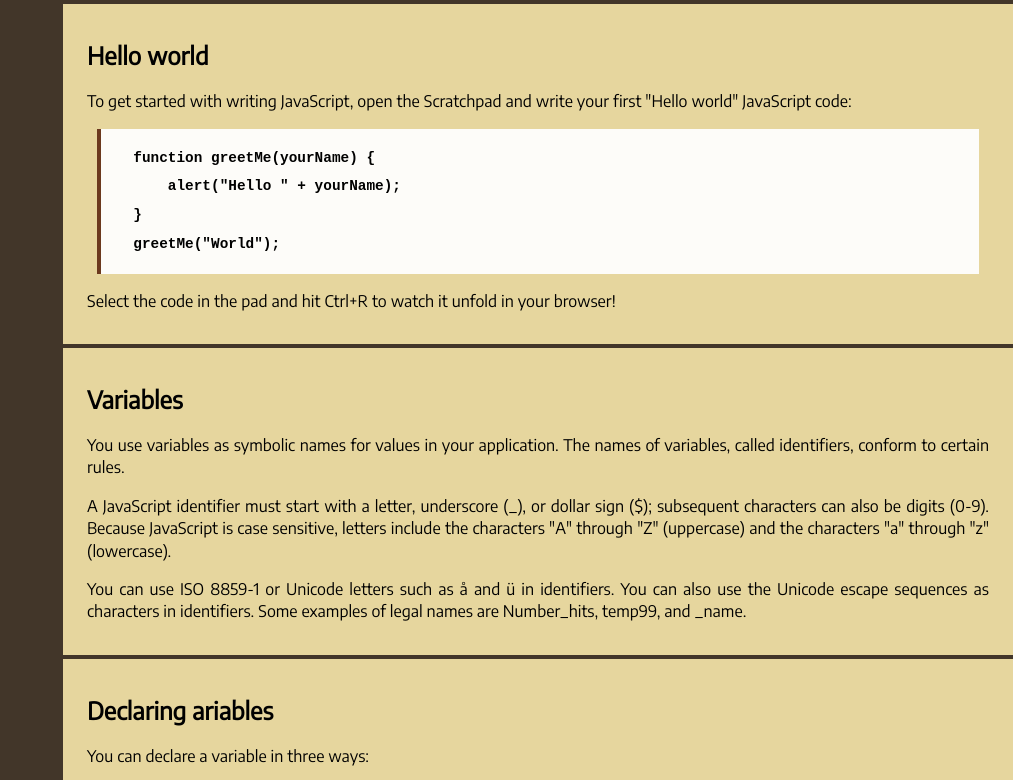
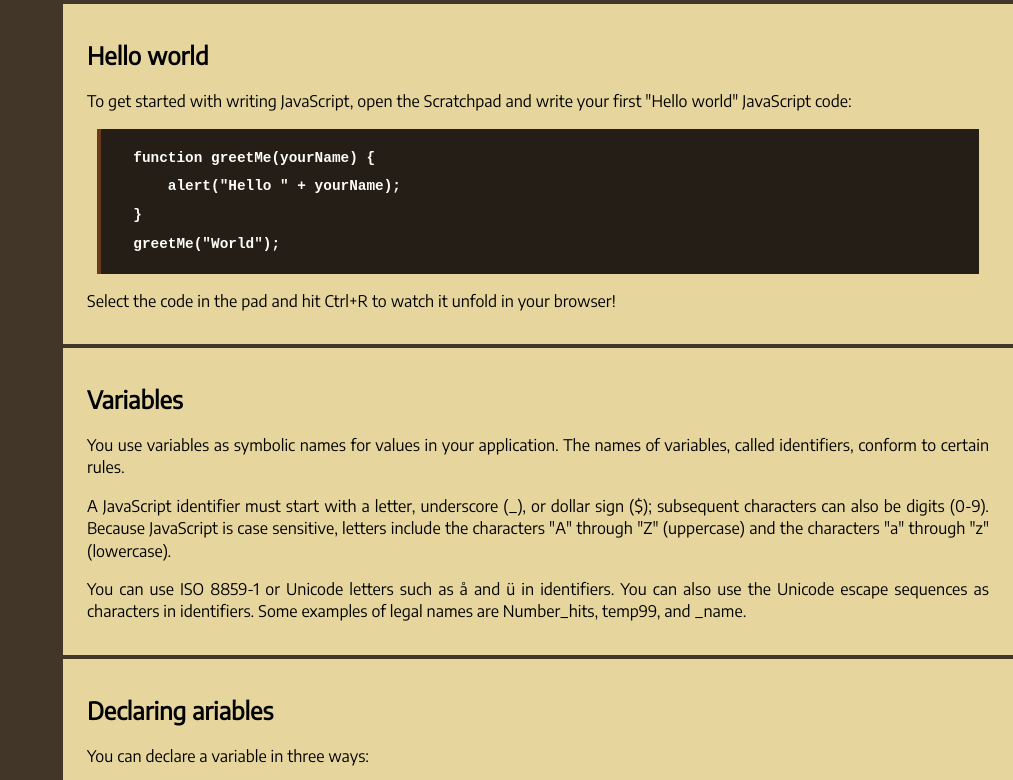
Before and after one commit to brandon-wallace/fcc-technical-documentation, a plain HTML site: page index.html in a window 1280 px wide. Shown: the part 961-1741 px from the top of the page, without its empty margins (267-1280 px from the left). Drawn offline with nearby package versions, Linux system fonts and the light colour scheme.

Commit message:
Reverse colors
- The background and foreground colors of the code examples
changed to provide more contrast.

```diff
--- a/css/style.css
+++ b/css/style.css
@@ -180,7 +180,8 @@ code {
   word-wrap: normal;
   position: relative;
   word-break: normal;
-  background-color: var(--tan);
+  color: var(--tan);
+  background-color: var(--dark-chocolate);
   border-left: 4px solid hsl(21, 56%, 27%);
 }
 
```
